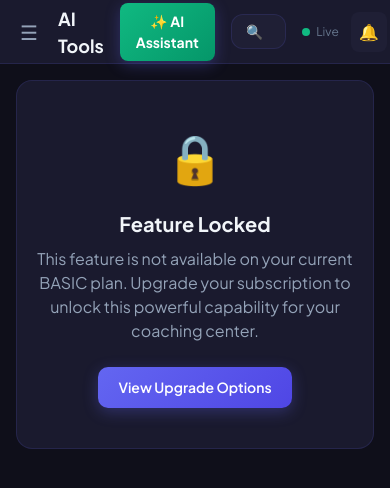
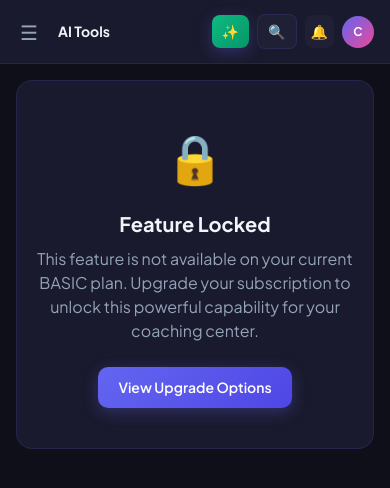
Before and after one commit to haarekasahara1923-wq/coachpro, a Next.js app: page /dashboard/ai-tools in a window 390 px wide. Shown: the top 488 px of the page. Built offline with nearby package versions, Linux system fonts and the light colour scheme; sample sign-in values are in the browser's storage.

Commit message:
fix(ui): responsive header on mobile view

```diff
--- a/src/app/dashboard/layout.tsx
+++ b/src/app/dashboard/layout.tsx
@@ -221,26 +221,35 @@ function DashboardHeader({ onMenuClick }: { onMenuClick: () => void }) {
                 <button onClick={onMenuClick} style={{ background: 'none', border: 'none', color: 'var(--text-secondary)', cursor: 'pointer', fontSize: '20px', padding: '4px' }} id="mobile-menu-btn">
                     ☰
                 </button>
-                <div>
+                <div className="header-title-container">
                     <h2 style={{ fontSize: '18px', fontWeight: '700', color: 'var(--text-primary)' }}>{getPageTitle()}</h2>
                 </div>
             </div>
 
-            <div style={{ display: 'flex', alignItems: 'center', gap: '16px', flex: 1, justifyContent: 'flex-end', padding: '0 16px' }}>
+            <div className="header-actions" style={{ display: 'flex', alignItems: 'center', gap: '16px', flex: 1, justifyContent: 'flex-end', padding: '0 16px' }}>
                 <button
                     onClick={() => setAiModalOpen(true)}
-                    className="btn btn-primary"
-                    style={{ background: 'linear-gradient(135deg, #10b981 0%, #059669 100%)', border: 'none', gap: '6px', padding: '8px 16px', fontSize: '14px', borderRadius: '8px', cursor: 'pointer', fontWeight: 'bold' }}
+                    className="btn btn-primary ai-btn"
+                    style={{ background: 'linear-gradient(135deg, #10b981 0%, #059669 100%)', border: 'none', gap: '6px', padding: '8px 16px', fontSize: '14px', borderRadius: '8px', cursor: 'pointer', fontWeight: 'bold', whiteSpace: 'nowrap' }}
                 >
-                    ✨ AI Assistant
+                    ✨ <span className="hide-mobile">AI Assistant</span>
                 </button>
                 {/* Global Student Search Bar */}
-                <div style={{ display: 'flex', alignItems: 'center', background: 'var(--surface-2)', padding: '6px 14px', borderRadius: '12px', border: '1px solid var(--border)', maxWidth: '300px', width: '100%', gap: '8px' }}>
+                <div
+                    className="search-input-container"
+                    style={{ display: 'flex', alignItems: 'center', background: 'var(--surface-2)', padding: '6px 14px', borderRadius: '12px', border: '1px solid var(--border)', maxWidth: '300px', width: '100%', gap: '8px', cursor: 'pointer' }}
+                    onClick={() => {
+                        if (typeof window !== 'undefined' && window.innerWidth <= 768) {
+                            window.location.href = '/dashboard/students';
+                        }
+                    }}
+                >
                     <span style={{ fontSize: '14px', color: 'var(--text-muted)' }}>🔍</span>
                     <input
                         type="text"
-                        placeholder="Search student by name or mobile..."
-                        style={{ border: 'none', background: 'transparent', outline: 'none', color: 'var(--text-primary)', fontSize: '13px', width: '100%' }}
+                        className="search-input"
+                        placeholder="Search student..."
+                        style={{ border: 'none', background: 'transparent', outline: 'none', color: 'var(--text-primary)', fontSize: '13px', width: '100%', cursor: 'text' }}
                         onKeyDown={(e) => {
                             if (e.key === 'Enter') {
                                 const val = e.currentTarget.value;
@@ -249,20 +258,21 @@ function DashboardHeader({ onMenuClick }: { onMenuClick: () => void }) {
                                 }
                             }
                         }}
+                        onClick={(e) => e.stopPropagation()}
                     />
                 </div>
             </div>
 
-            <div style={{ display: 'flex', alignItems: 'center', gap: '12px' }}>
-                <div style={{ fontSize: '12px', color: 'var(--text-muted)', display: 'flex', alignItems: 'center', gap: '6px' }}>
+            <div className="header-user-actions" style={{ display: 'flex', alignItems: 'center', gap: '12px' }}>
+                <div className="hide-mobile" style={{ fontSize: '12px', color: 'var(--text-muted)', display: 'flex', alignItems: 'center', gap: '6px' }}>
                     <span style={{ width: '8px', height: '8px', borderRadius: '50%', background: 'var(--success)', display: 'inline-block' }} />
                     Live
                 </div>
                 <Link href="/dashboard/leads" style={{ position: 'relative', textDecoration: 'none' }}>
-                    <div style={{ padding: '8px', background: 'var(--surface-2)', borderRadius: '8px', cursor: 'pointer', color: 'var(--text-secondary)', fontSize: '16px' }}>🔔</div>
+                    <div className="bell-icon" style={{ padding: '8px', background: 'var(--surface-2)', borderRadius: '8px', cursor: 'pointer', color: 'var(--text-secondary)', fontSize: '16px' }}>🔔</div>
                 </Link>
                 <Link href="/dashboard/profile">
-                    <div className="avatar">
+                    <div className="avatar header-avatar">
                         {tenant?.name?.charAt(0) || 'C'}
                     </div>
                 </Link>
--- a/src/app/globals.css
+++ b/src/app/globals.css
@@ -805,3 +805,49 @@ tr:hover td {
 .pricing-card.featured:hover {
   transform: scale(1.05) translateY(-4px);
 }
+
+@media (max-width: 768px) {
+  .header-actions {
+    gap: 8px !important;
+    padding: 0 8px !important;
+  }
+
+  .ai-btn {
+    padding: 6px 10px !important;
+  }
+
+  .search-input-container {
+    width: auto !important;
+    max-width: none !important;
+    padding: 6px 10px !important;
+    border-radius: 8px !important;
+    cursor: pointer !important;
+  }
+
+  .search-input {
+    display: none !important;
+  }
+
+  .header-user-actions {
+    gap: 8px !important;
+  }
+
+  .bell-icon {
+    padding: 6px !important;
+    font-size: 14px !important;
+  }
+
+  .header-avatar {
+    width: 32px !important;
+    height: 32px !important;
+    font-size: 12px !important;
+  }
+
+  .header-title-container h2 {
+    font-size: 14px !important;
+    white-space: nowrap;
+    overflow: hidden;
+    text-overflow: ellipsis;
+    max-width: 120px;
+  }
+}
```
